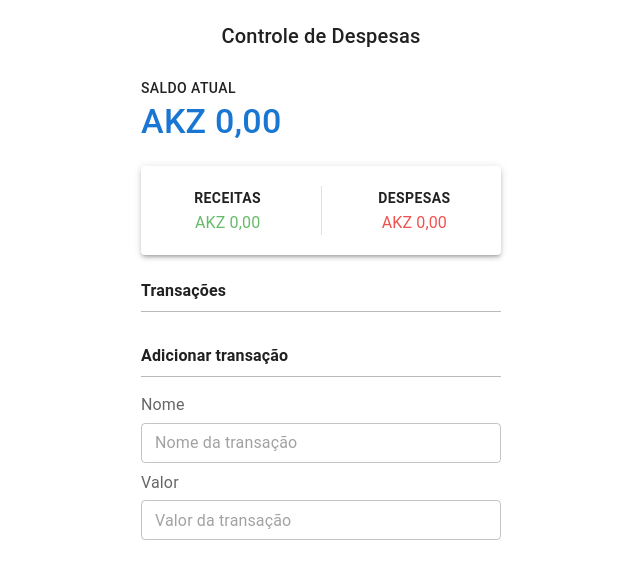
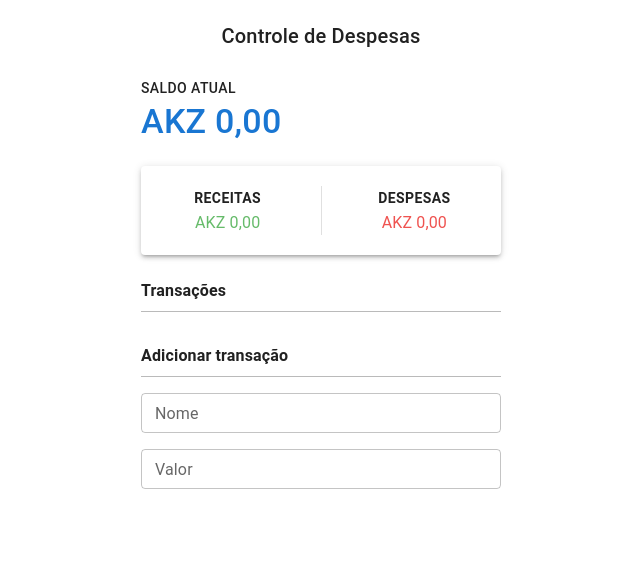
Before and after one commit to Francisco-Fetapi/financial-manager, a React (Vite) app: page / in a window 1280 px wide. Shown: the top 578 px of the page, without its empty margins (319-959 px from the left). Built offline with nearby package versions, Linux system fonts and the light colour scheme.

Commit message:
campo nome e valor melhordados

```diff
--- a/src/components/AddTransactions.tsx
+++ b/src/components/AddTransactions.tsx
@@ -10,9 +10,6 @@ export default function AddTransactions() {
     <Box mt={4}>
       <TextWithDivider>Adicionar transação</TextWithDivider>
       <Box mt={2}>
-        <Box mb={0.7}>
-          <FormLabel error={nameField.error}>Nome</FormLabel>
-        </Box>
         <TextField
           variant="outlined"
           color="primary"
@@ -21,12 +18,10 @@ export default function AddTransactions() {
           fullWidth
           {...nameField}
           onChange={handleChangeName}
+          label="Nome"
         />
       </Box>
-      <Box mt={1}>
-        <Box mb={0.7}>
-          <FormLabel error={valueField.error}>Valor</FormLabel>
-        </Box>
+      <Box mt={2}>
         <TextField
           variant="outlined"
           color="primary"
@@ -35,6 +30,8 @@ export default function AddTransactions() {
           fullWidth
           {...valueField}
           onChange={handleChangeValue}
+          label="Valor"
+          type="number"
         />
       </Box>
     </Box>
--- a/src/hooks/useField.ts
+++ b/src/hooks/useField.ts
@@ -18,7 +18,7 @@ export default function useField(): [FieldProps, handleChangeFunc] {
   });
   const handleChange: handleChangeFunc = (e) => {
     const value = e?.target.value;
-    if (!value) {
+    if (!value || value === "0") {
       setField({ value: "", error: true, helperText: "Campo inválido" });
       return;
     }
```
